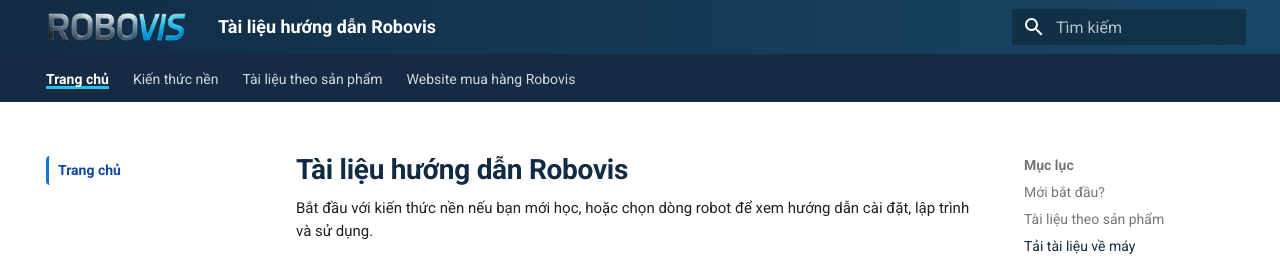
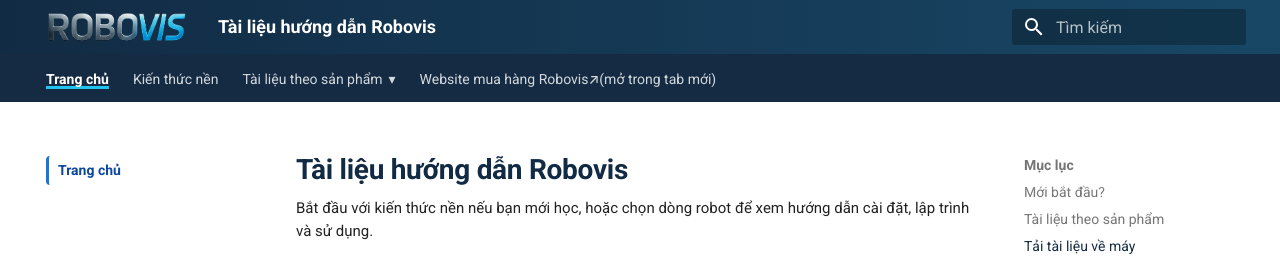
Before and after one commit to robovisVN/robovis-manual, an MkDocs documentation site: the page built from docs/index.md, in a window 1280 px wide and 1162 px high. Shown: the top 259 px of the window. Built offline with MkDocs 1.6.1 and Material for MkDocs 9.7.7, drawn with Linux system fonts in a browser that asks for light colours.

Commit message:
update theme

```diff
--- a/overrides/main.html
+++ b/overrides/main.html
@@ -5,9 +5,9 @@
 {%- endmacro %}
 {% block content %}
   {% for root in nav.items %}
-    {% if root.title == "Sản phẩm" and root.active %}
+    {% if root.title == "Tài liệu theo sản phẩm" and root.active %}
       <nav class="rv-breadcrumb" aria-label="Đường dẫn bài viết">
-        <a href="{{ 'san-pham/' | url }}">Sản phẩm</a>
+        <a href="{{ 'san-pham/' | url }}">{{ root.title }}</a>
         {% for product in root.children %}
           {% if product.children and product.active %}
             <span aria-hidden="true">›</span>
--- /dev/null
+++ b/overrides/partials/logo.html
@@ -0,0 +1 @@
+<img src="{{ config.theme.logo | url }}" alt="Robovis — Trang chủ" width="800" height="174">
--- a/overrides/partials/nav.html
+++ b/overrides/partials/nav.html
@@ -1,7 +1,7 @@
 {% import "partials/nav-item.html" as item with context %}
 {% set scope = namespace(product=false) %}
 {% for root in nav.items %}
-  {% if root.title == "Sản phẩm" and root.active %}
+  {% if root.title == "Tài liệu theo sản phẩm" and root.active %}
     {% for child in root.children %}
       {% if child.children and child.active %}{% set scope.product = true %}{% endif %}
     {% endfor %}
@@ -21,7 +21,15 @@
   {% if config.repo_url %}<div class="md-nav__source">{% include "partials/source.html" %}</div>{% endif %}
   <ul class="md-nav__list" data-md-scrollfix>
     {% for nav_item in nav.items %}
-      {{ item.render(nav_item, "__nav_" ~ loop.index, 1) }}
+      {% if nav_item.url == "https://robovis.vn/" %}
+        <li class="md-nav__item">
+          <a href="{{ nav_item.url }}" class="md-nav__link" target="_blank" rel="noopener noreferrer" title="{{ nav_item.title }} (mở trong tab mới)">
+            <span class="md-ellipsis">{{ nav_item.title }} <span aria-hidden="true">↗</span><span class="md-visually-hidden"> (mở trong tab mới)</span></span>
+          </a>
+        </li>
+      {% else %}
+        {{ item.render(nav_item, "__nav_" ~ loop.index, 1) }}
+      {% endif %}
     {% endfor %}
   </ul>
 </nav>
--- a/overrides/partials/tabs.html
+++ b/overrides/partials/tabs.html
@@ -7,18 +7,24 @@
   <div class="md-grid">
     <ul class="md-tabs__list">
       {% for nav_item in nav.items %}
-        {% if nav_item.title == "Sản phẩm" and nav_item.children %}
+        {% if nav_item.title == "Tài liệu theo sản phẩm" and nav_item.children %}
           <li class="md-tabs__item rv-products{% if nav_item.active %} md-tabs__item--active{% endif %}">
             <details class="rv-products__disclosure">
               <summary class="md-tabs__link rv-products__trigger" aria-controls="rv-products-panel">
-                Sản phẩm <span class="rv-products__chevron" aria-hidden="true">▾</span>
+                {{ nav_item.title }} <span class="rv-products__chevron" aria-hidden="true">▾</span>
               </summary>
-              <ul class="rv-products__panel" id="rv-products-panel" aria-label="Chọn sản phẩm">
+              <ul class="rv-products__panel" id="rv-products-panel" aria-label="Chọn tài liệu theo sản phẩm">
                 {% for product in nav_item.children %}
                   <li><a href="{{ first_url(product) }}"{% if product.active %} class="rv-products__current"{% endif %}>{{ product.title }}</a></li>
                 {% endfor %}
               </ul>
             </details>
+          </li>
+        {% elif nav_item.url == "https://robovis.vn/" %}
+          <li class="md-tabs__item">
+            <a href="{{ nav_item.url }}" class="md-tabs__link" target="_blank" rel="noopener noreferrer" title="{{ nav_item.title }} (mở trong tab mới)">
+              {{ nav_item.title }} <span aria-hidden="true">↗</span><span class="md-visually-hidden"> (mở trong tab mới)</span>
+            </a>
           </li>
         {% else %}
           {{ item.render(nav_item) }}
```
